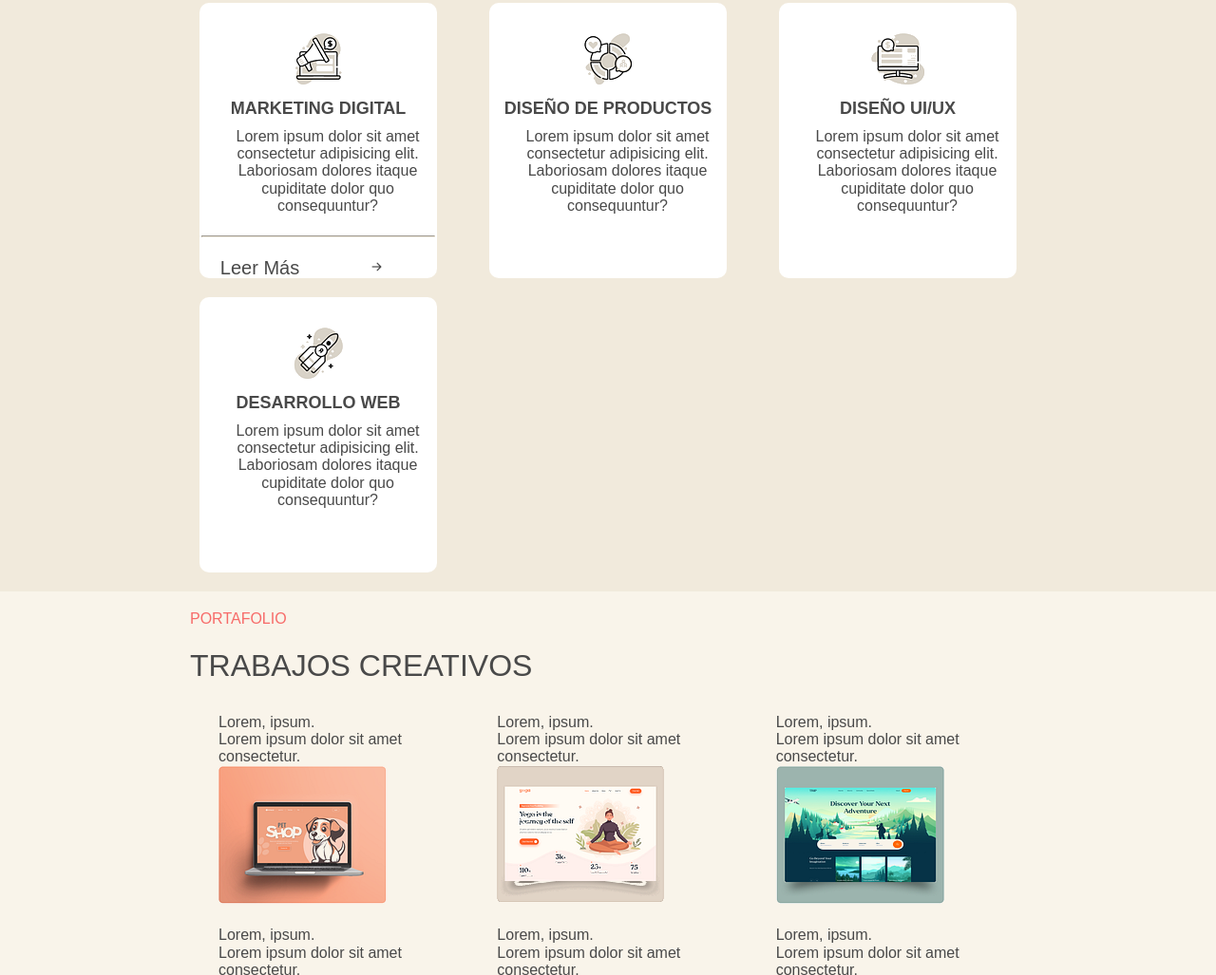
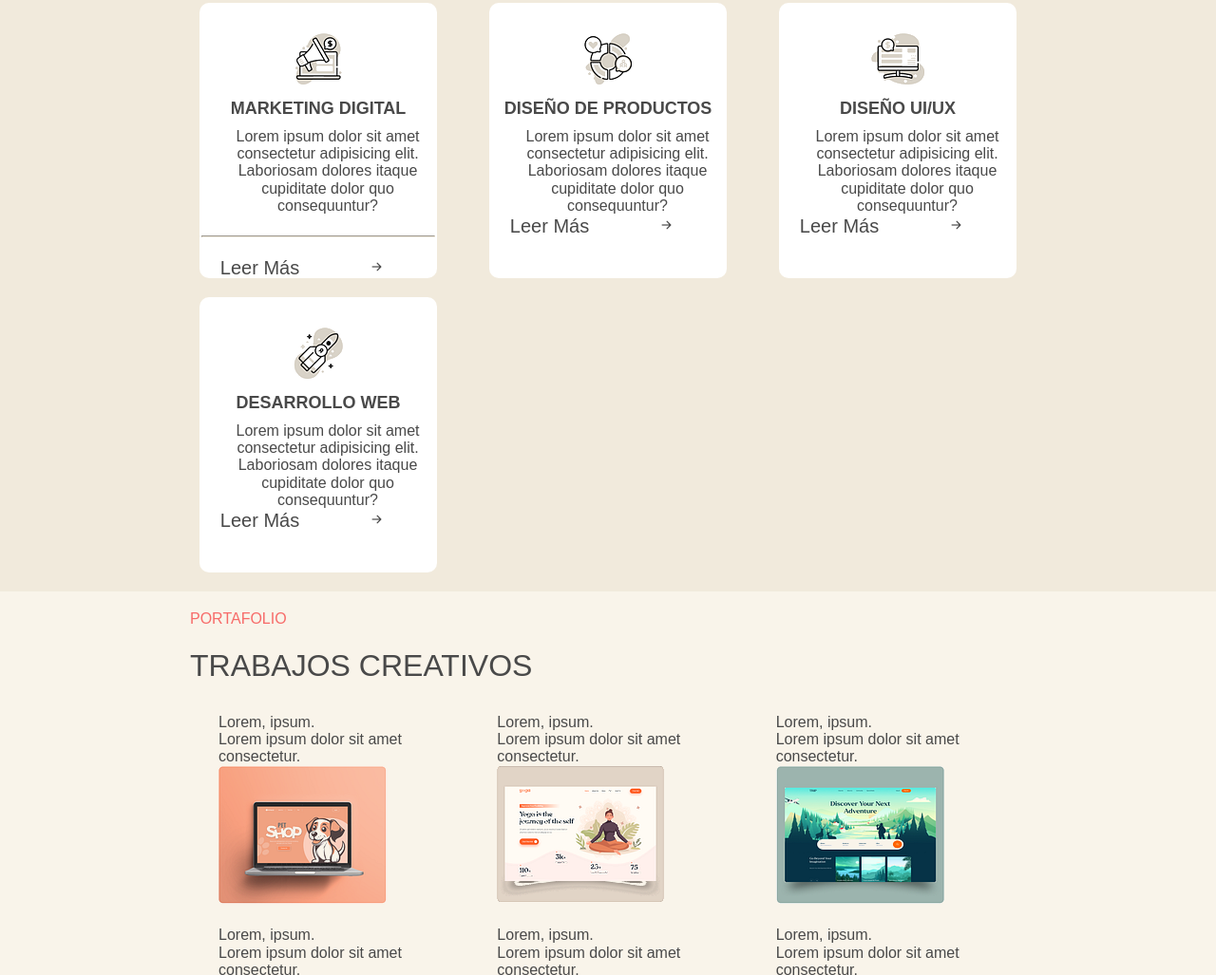
Before and after one commit to rferreyrajuy/tpo, a plain HTML site: page index.html in a window 1280 px wide. Shown: the part 1393-2420 px from the top of the page at 95% size. Drawn offline with nearby package versions, Linux system fonts and the light colour scheme; a web font is replaced by a local one.

Commit message:
Agregue leer más que faltaban

```diff
--- a/index.html
+++ b/index.html
@@ -80,16 +80,28 @@
                     <img src="./img/s_2.png" alt="">
                     <h2>DISEÑO DE PRODUCTOS</h2>
                     <p>Lorem ipsum dolor sit amet consectetur adipisicing elit. Laboriosam dolores itaque cupiditate dolor quo consequuntur?</p>
+                    <div class="itemservice-foot">
+                        <a href="#">Leer Más</a>
+                        <i class="bi bi-arrow-right-short"></i>
+                    </div>
                 </div>
                 <div class="itemservice">
                     <img src="./img/s_3.png" alt="">
                     <h2>DISEÑO UI/UX</h2>
                     <p>Lorem ipsum dolor sit amet consectetur adipisicing elit. Laboriosam dolores itaque cupiditate dolor quo consequuntur?</p>
+                    <div class="itemservice-foot">
+                        <a href="#">Leer Más</a>
+                        <i class="bi bi-arrow-right-short"></i>
+                    </div>
                 </div>
                 <div class="itemservice">
                     <img src="./img/s_4.png" alt="">
                     <h2>DESARROLLO WEB</h2>
                     <p>Lorem ipsum dolor sit amet consectetur adipisicing elit. Laboriosam dolores itaque cupiditate dolor quo consequuntur?</p>
+                    <div class="itemservice-foot">
+                        <a href="#">Leer Más</a>
+                        <i class="bi bi-arrow-right-short"></i>
+                    </div>
                 </div>
             </div>
     </section>
```
